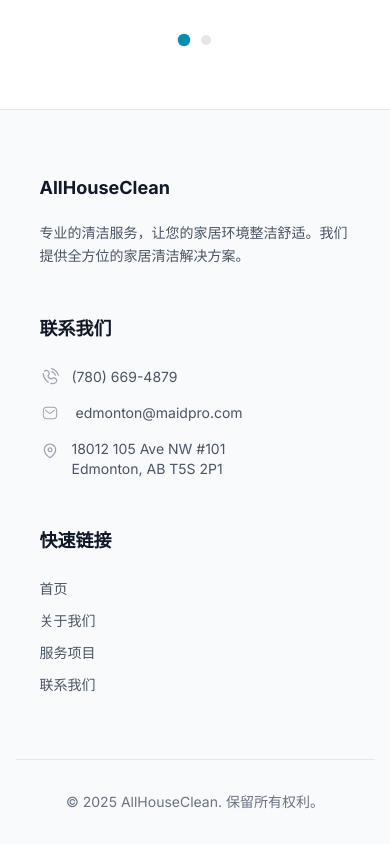
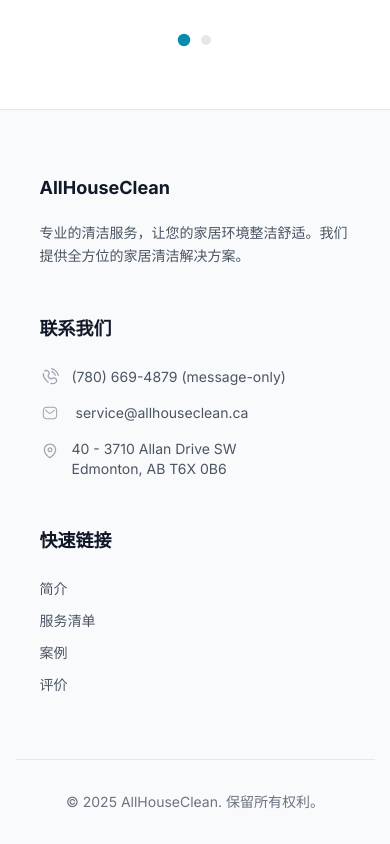
Before and after one commit to GlobalYZ/AllHouseClean, a Next.js app: page / in a window 390 px wide. Shown: the part 6644-7488 px from the top of the page. Built offline with nearby package versions, Linux system fonts and the light colour scheme; no server answers; a web font is replaced by a local one.

Commit message:
add new address and email

```diff
--- a/src/constants/lang/en.js
+++ b/src/constants/lang/en.js
@@ -15,7 +15,7 @@ const en = {
     subtitle: "— starting with All House Clean",
     contact: {
       title: "Connect with us",
-      phone: "(780) 669-4879",
+      phone: "(780) 669-4879 (message-only)",
       email: "edmonton@maidpro.com",
       address: "18012 105 Ave NW #101\nEdmonton, AB T5S 2P1",
       button: "Contact Us",
@@ -225,9 +225,9 @@ const en = {
     },
     contact: {
       title: "Contact Us",
-      phone: "(780) 669-4879",
-      email: "edmonton@maidpro.com",
-      address: "18012 105 Ave NW #101\nEdmonton, AB T5S 2P1",
+      phone: "(780) 669-4879 (message-only)",
+      email: "service@allhouseclean.ca",
+      address: "40 - 3710 Allan Drive SW\nEdmonton, AB T6X 0B6",
     },
     quickLinks: {
       title: "Quick Links",
--- a/src/constants/lang/zh.js
+++ b/src/constants/lang/zh.js
@@ -213,9 +213,9 @@ const zh = {
     },
     contact: {
       title: "联系我们",
-      phone: "(780) 669-4879",
-      email: "edmonton@maidpro.com",
-      address: "18012 105 Ave NW #101\nEdmonton, AB T5S 2P1",
+      phone: "(780) 669-4879 (message-only)",
+      email: "service@allhouseclean.ca",
+      address: "40 - 3710 Allan Drive SW\nEdmonton, AB T6X 0B6",
     },
     quickLinks: {
       title: "快速链接",
--- a/src/sections/Footer.tsx
+++ b/src/sections/Footer.tsx
@@ -77,28 +77,80 @@ export const Footer = () => {
             </h3>
             <nav className="space-y-3">
               <Link
-                href="#home"
+                href="#description"
                 className="block text-gray-600 text-sm hover:text-primary-600 transition-colors"
+                onClick={(e) => {
+                  e.preventDefault();
+                  const section = document.getElementById(
+                    "description-section"
+                  );
+                  if (section) {
+                    const sectionTop =
+                      section.getBoundingClientRect().top + window.scrollY;
+                    window.scrollTo({
+                      top: sectionTop - 80,
+                      behavior: "smooth",
+                    });
+                  }
+                }}
               >
-                {getTranslatedString("footer.quickLinks.home")}
+                {getTranslatedString("nav.description")}
               </Link>
               <Link
-                href="#about"
+                href="#checklist"
                 className="block text-gray-600 text-sm hover:text-primary-600 transition-colors"
+                onClick={(e) => {
+                  e.preventDefault();
+                  const section = document.getElementById("checklist-section");
+                  if (section) {
+                    const sectionTop =
+                      section.getBoundingClientRect().top + window.scrollY;
+                    window.scrollTo({
+                      top: sectionTop - 80,
+                      behavior: "smooth",
+                    });
+                  }
+                }}
               >
-                {getTranslatedString("footer.quickLinks.about")}
+                {getTranslatedString("nav.checklist")}
               </Link>
               <Link
-                href="#services"
+                href="#projects"
                 className="block text-gray-600 text-sm hover:text-primary-600 transition-colors"
+                onClick={(e) => {
+                  e.preventDefault();
+                  const section = document.getElementById("projects-section");
+                  if (section) {
+                    const sectionTop =
+                      section.getBoundingClientRect().top + window.scrollY;
+                    window.scrollTo({
+                      top: sectionTop - 80,
+                      behavior: "smooth",
+                    });
+                  }
+                }}
               >
-                {getTranslatedString("footer.quickLinks.services")}
+                {getTranslatedString("nav.projects")}
               </Link>
               <Link
-                href="#contact"
+                href="#testimonials"
                 className="block text-gray-600 text-sm hover:text-primary-600 transition-colors"
+                onClick={(e) => {
+                  e.preventDefault();
+                  const section = document.getElementById(
+                    "testimonials-section"
+                  );
+                  if (section) {
+                    const sectionTop =
+                      section.getBoundingClientRect().top + window.scrollY;
+                    window.scrollTo({
+                      top: sectionTop - 80,
+                      behavior: "smooth",
+                    });
+                  }
+                }}
               >
-                {getTranslatedString("footer.quickLinks.contact")}
+                {getTranslatedString("nav.testimonial")}
               </Link>
             </nav>
           </div>
--- a/src/sections/Tape.tsx
+++ /dev/null
@@ -1,31 +0,0 @@
-"use client";
-
-import StarIcon from "@/assets/icons/star.svg";
-import { MoveItems } from "@/components/MoveItems";
-import { useLanguage } from "@/contexts/LanguageContext";
-
-export const TapeSection = () => {
-  const { t } = useLanguage();
-  const words = t("tape")
-    .split(", ")
-    .filter((word) => word.trim() !== "");
-
-  return (
-    <div className="py-32 lg:py-48 md:py-40 overflow-x-clip">
-      <div className="gradient-bg -rotate-6 -mx-1">
-        <div className="mask-layer-tape">
-          <MoveItems className="flex h-10 items-center gap-4">
-            {words.map((word) => (
-              <div key={word} className="inline-flex items-center gap-4">
-                <span className="text-gray-900 uppercase font-extrabold text-sm text-nowrap">
-                  {word}
-                </span>
-                <StarIcon className="size-6 text-gray-900 -rotate-12" />
-              </div>
-            ))}
-          </MoveItems>
-        </div>
-      </div>
-    </div>
-  );
-};
--- a/src/sections/WhyUs.tsx
+++ b/src/sections/WhyUs.tsx
@@ -56,11 +56,11 @@ export const WhyUsSection = () => {
           {getTranslatedString("whyUs.introduction")}
         </p>
         {!isMobile && (
-          <div className="mt-16 grid grid-cols-1 gap-12 md:grid-cols-3">
+          <div className="mt-16 grid grid-cols-1 md:gap-8 lg:gap-12 md:grid-cols-3">
             {features.map((feature) => (
               <Card
                 key={feature.title}
-                className="p-6 md:p-8 transition-transform duration-300 flex flex-col items-center text-center"
+                className="p-6 md:p-8 transition-transform duration-300 flex flex-col items-center text-center h-full"
               >
                 <div className="mb-6">
                   <CheckCircleIcon className="size-12 text-primary-600" />
@@ -68,9 +68,11 @@ export const WhyUsSection = () => {
                 <h3 className="text-2xl font-serif text-primary-600 mb-4">
                   {feature.title}
                 </h3>
-                <p className="text-gray-700 text-base leading-relaxed">
-                  {feature.description}
-                </p>
+                <div className="flex-1 flex items-center">
+                  <p className="text-gray-700 text-base leading-relaxed">
+                    {feature.description}
+                  </p>
+                </div>
               </Card>
             ))}
           </div>
```
